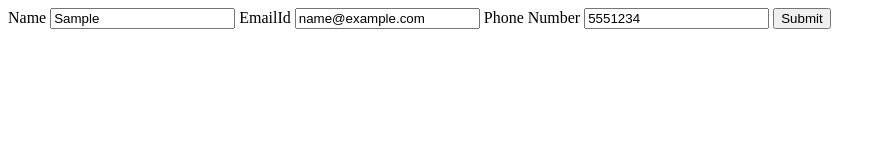
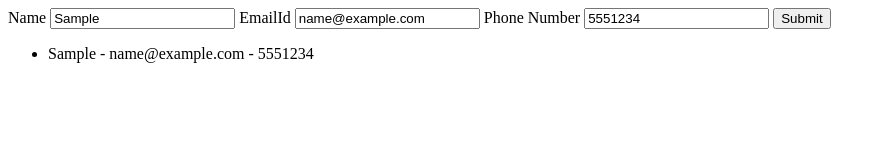
Before and after one commit to rickyalvedro/FirstGit, a plain HTML site: page DOM_PROJECTS/slefmade_booking_appointment_app/index.html in a window 1280 px wide. Both pictures are taken after typing "Sample", "name@example.com", "5551234" into the empty fields and a click on the button "Submit". Shown: the whole page, without its empty margins (0-886 px from the left). Drawn offline with Linux system fonts and the light colour scheme.

Commit message:
scaling of app done again

```diff
--- a/DOM_PROJECTS/slefmade_booking_appointment_app/index.html
+++ b/DOM_PROJECTS/slefmade_booking_appointment_app/index.html
@@ -9,6 +9,7 @@
             <input type="tel" name="phonenumber" required/>
             <button> Submit</button>
         </form>
+        <ul id="listOfUsers"></ul>
         <script>
             function saveToLocalStorage(event){
                 event.preventDefault();
@@ -20,8 +21,17 @@
                     email:email,
                     phone_number:phonenumber
                 };
-                localStorage.setItem("userdetails", JSON.stringify(obj));
+                localStorage.setItem(obj.email, JSON.stringify(obj));
+                showNewUserOnScreen(obj);
             }
+
+            function showNewUserOnScreen(user) {
+                const parentNode = document.getElementById('listOfUsers');
+                const childHTML = `<li> ${user.name} - ${user.email} - ${user.phone_number} </li>`;
+
+                parentNode.innerHTML = parentNode.innerHTML + childHTML;
+            }
+
         </script>
     </body>
 </html>
```
